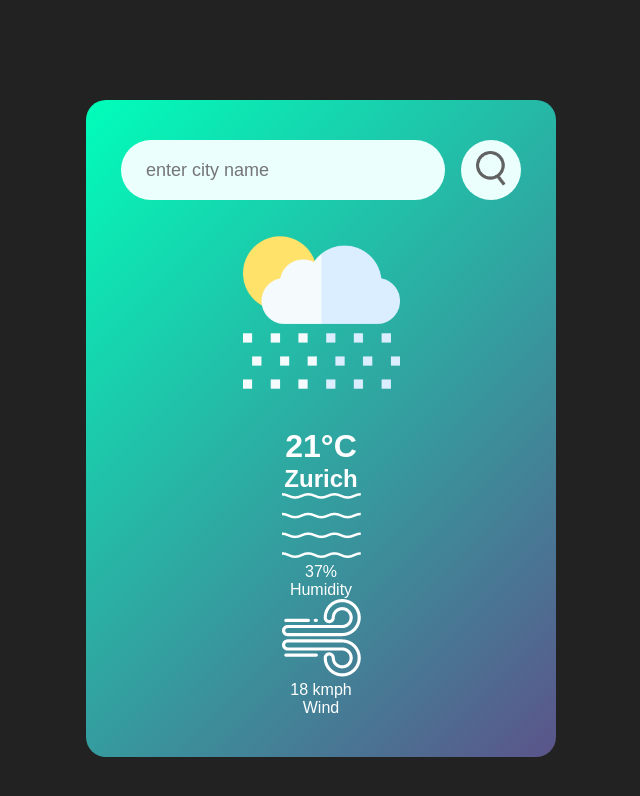
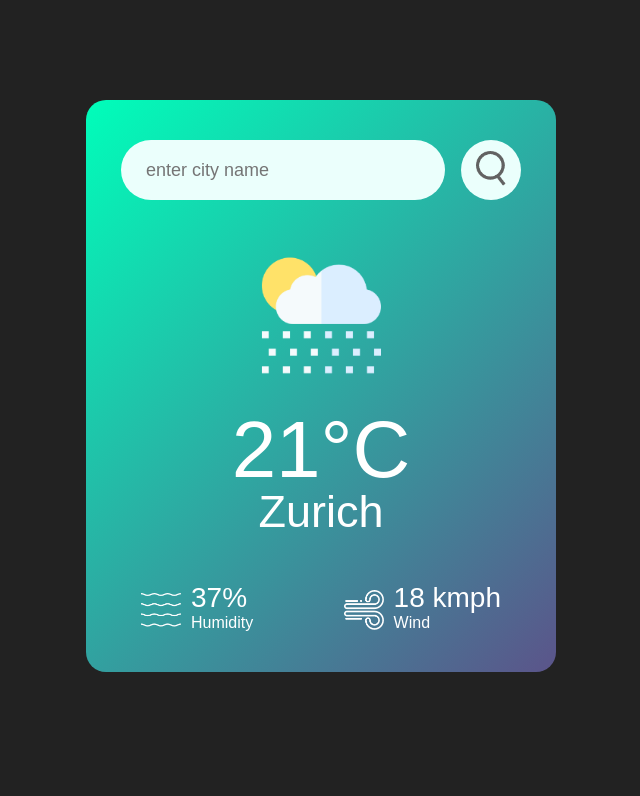
Before and after one commit to Darana-Henry/javascript-365, a plain HTML site: page weather-app/index.html in a window 1280 px wide. Shown: the whole page, without its empty margins (319-959 px from the left). Drawn offline with Linux system fonts and the light colour scheme; no server answers.

Commit message:
Weather App Phase 2

```diff
--- a/weather-app/index.html
+++ b/weather-app/index.html
@@ -37,6 +37,7 @@
             </div>
         </div>
     </div>
+    <script src="script.js"></script>
 </body>
 
 </html>
--- a/weather-app/script.js
+++ b/weather-app/script.js
@@ -0,0 +1,10 @@
+const apiKey = "";
+const apiURL = "https://api.openweathermap.org/data/2.5/weather?q=zurich&units=metric";
+
+async function checkWeather() {
+    const response = await fetch(apiURL + `&appid=${apiKey}`);
+    var data = await response.json();
+    console.log(data);
+}
+
+checkWeather();
--- a/weather-app/style.css
+++ b/weather-app/style.css
@@ -53,3 +53,45 @@ body {
 .search button img {
     width: 50%;
 }
+
+.weather-icon {
+    width: 170px;
+    margin-top: 30px;
+}
+
+.weather h1 {
+    font-size: 80px;
+    font-weight: 500;
+}
+
+.weather h2 {
+    font-size: 45px;
+    font-weight: 400;
+    margin-top: -10px;
+}
+
+.details {
+    display: flex;
+    align-items: center;
+    justify-content: space-between;
+    padding: 0 20px;
+    margin-top: 50px;
+
+}
+
+.col {
+    display: flex;
+    align-items: center;
+    text-align: left;
+}
+
+.col img {
+    width: 40px;
+    margin-right: 10px;
+}
+
+.humidity,
+.wind {
+    font-size: 28px;
+    margin-top: -6px;
+}
```
